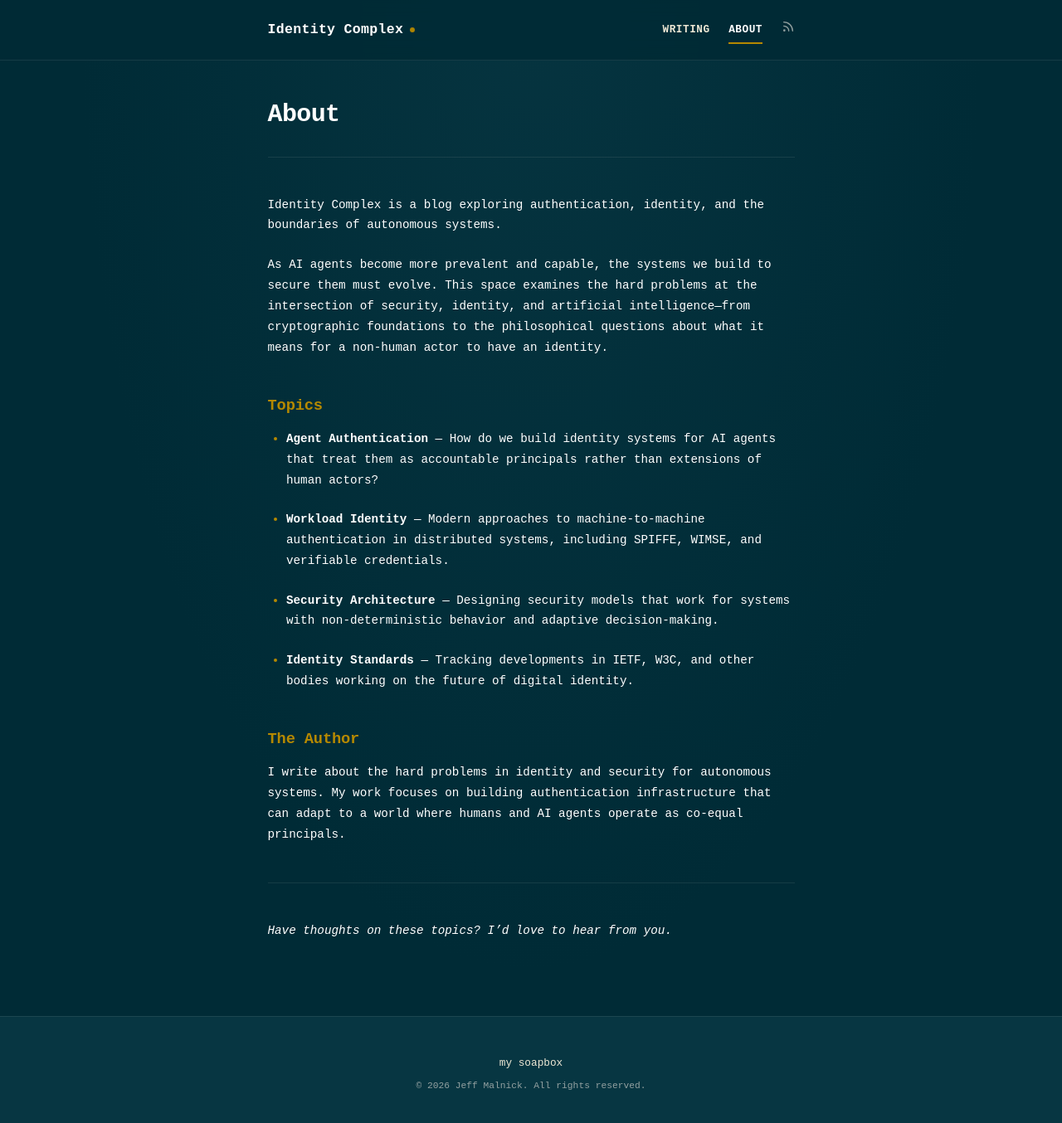
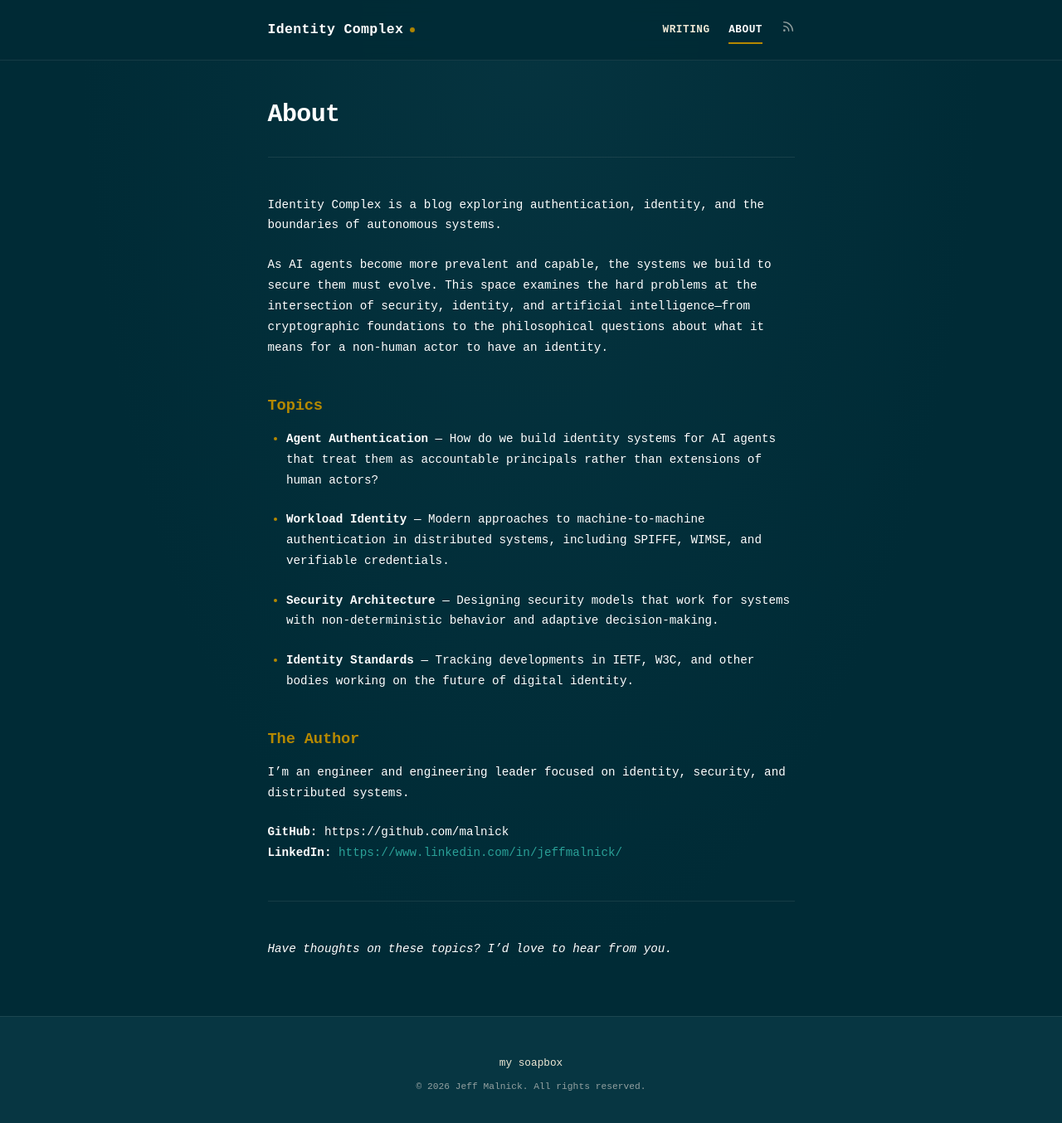
Before and after one commit to malnick/identity-complex, a Jekyll site: the page built from about.md, in a window 1280 px wide and 1380 px high. Shown: the top 1354 px of the window at 83% size. Built offline with Jekyll 4.4.1, drawn with Linux system fonts in a browser that asks for light colours.

Commit message:
about update

```diff
--- a/about.md
+++ b/about.md
@@ -20,7 +20,10 @@ As AI agents become more prevalent and capable, the systems we build to secure t
 
 ## The Author
 
-I write about the hard problems in identity and security for autonomous systems. My work focuses on building authentication infrastructure that can adapt to a world where humans and AI agents operate as co-equal principals.
+I’m an engineer and engineering leader focused on identity, security, and distributed systems.
+
+**GitHub:** https://github.com/malnick
+**LinkedIn:** <a href="https://www.linkedin.com/in/jeffmalnick/" target="_blank">https://www.linkedin.com/in/jeffmalnick/</a>
 
 ---
 
```
